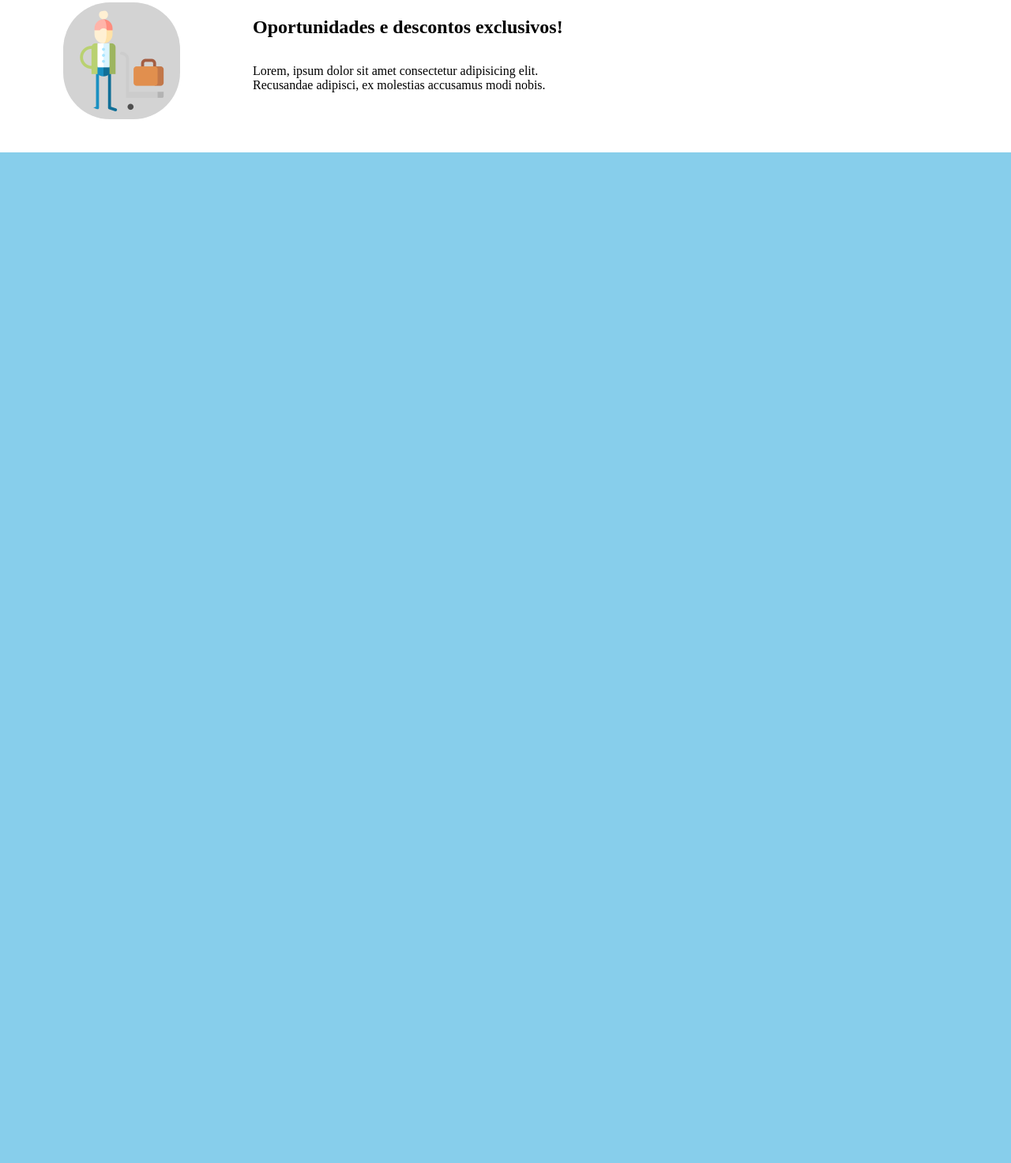
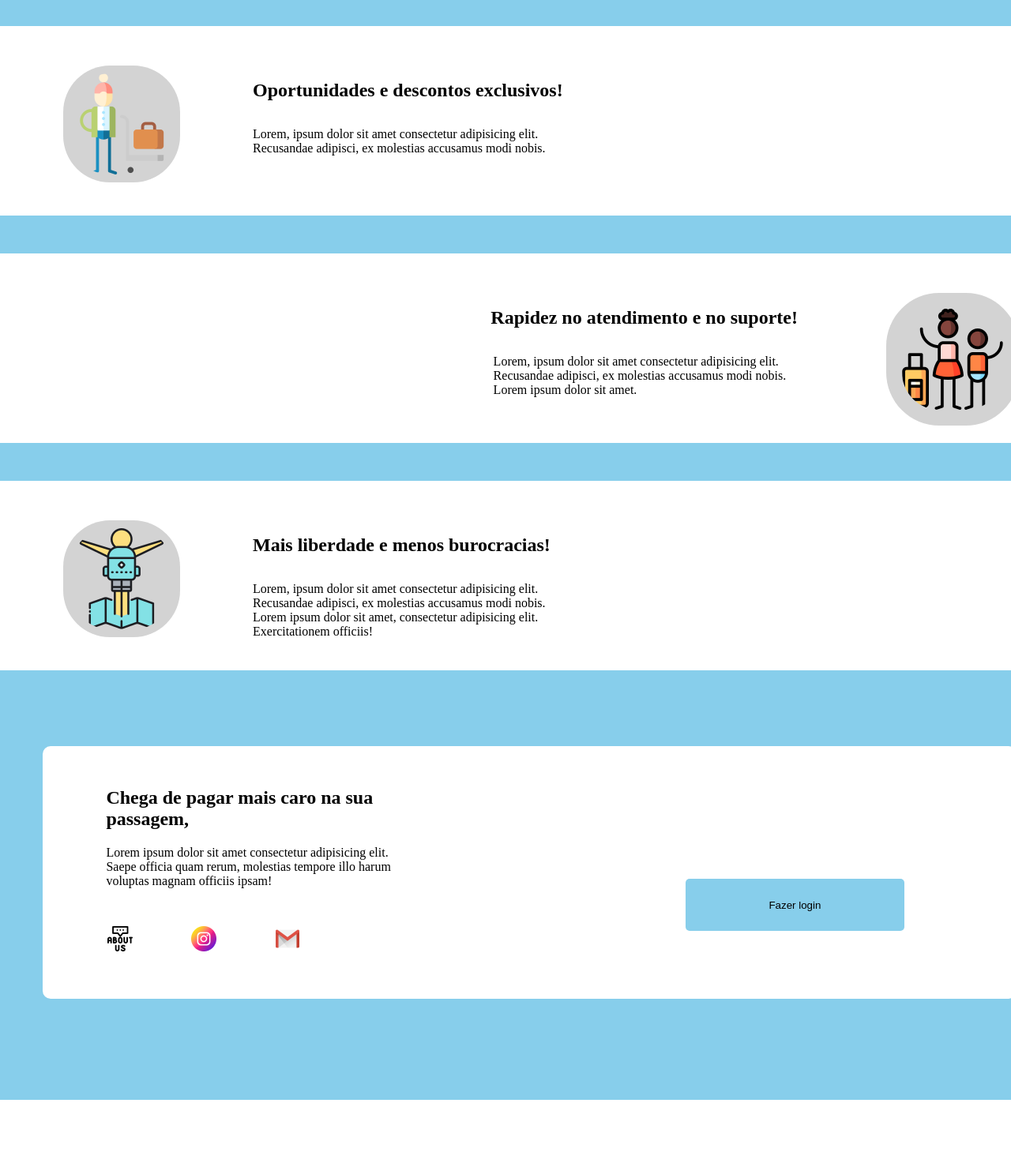
Before and after one commit to Vitor104/landingPage, a plain HTML site: page index.html in a window 1280 px wide. Shown: the part 452-1925 px from the top of the page at 79% size. Before the commit the page ends 805 px from the top, so only its background shows below. Drawn offline with Linux system fonts and the light colour scheme.

Commit message:
quase finalizado
resta modificar o modo noturno, responsividade e as fontes

```diff
--- a/css/style.css
+++ b/css/style.css
@@ -180,7 +180,7 @@ header > p
 main
 {
     position: relative;
-    top: 5em;
+    top: 10em;
     color: black;
     width: 100;
     background-color: white;
@@ -189,7 +189,7 @@ main
 main > h2
 {
     position: absolute;
-    bottom: 10.5em;
+    bottom: 12em;
     left: 23em;
     color: white;
 }
@@ -228,3 +228,156 @@ main > .primeira-parte > article > .texto > p
     position: absolute;
     top: 7em;
 }
+main > .primeira-parte > #segunda-imagem
+{
+    position: relative;
+    background-color: white;
+    top: 18em;
+    height: 15em;
+    width: 100%;
+}
+main > .primeira-parte > #segunda-imagem > #img-viajandodois
+{
+    height: 128px;
+    width: 128px;
+    position: absolute;
+    top: 3.1em;
+    right: 5em;
+    background-color: lightgray;
+    padding: 20px;
+    border-radius: 40%;
+}
+main > .primeira-parte > #segunda-imagem > .texto-dois > p
+{
+    position: absolute;
+    top: 7em;
+    right: 20.9em;
+    width: 30%;
+}
+main > .primeira-parte > #segunda-imagem > .texto-dois > #oportunidade-dois
+{
+    position: absolute;
+    top: 2em;
+    right: 15em;
+}
+
+main > .primeira-parte > #terceira-imagem
+{
+    position: relative;
+    background-color: white;
+    top: 21em;
+    height: 15em;
+    width: 100%;
+}
+
+main > .primeira-parte > article > #img-viajandotres
+{
+    height: 128px;
+    width: 128px;
+    position: absolute;
+    top: 3.1em;
+    left: 5em;
+    background-color: lightgray;
+    padding: 10px;
+    border-radius: 40%;
+}
+main > .primeira-parte > article > .texto-tres
+{
+    position: relative;
+    left: 20em;
+    width: 30%;
+}
+
+main > .primeira-parte > article > .texto-tres > #oportunidade-tres
+{
+    position: absolute;
+    top: 2em;
+}
+
+main > .primeira-parte > article > .texto-tres > p
+{
+    position: absolute;
+    top: 7em;
+}
+
+
+main > .segunda-parte
+{
+    height: 20em;
+    width: 90%;
+    position: absolute;
+    top: 57em;
+    left: 3.4em;
+    background-color: white;
+    border-radius: 10px;
+}
+main > .segunda-parte > #chamada
+{
+    width: 35%;
+    position: relative;
+    top: 2em;
+    left: 5em;
+}
+main > .segunda-parte > #chamada > p
+{
+    width: 85%;
+}
+main > .segunda-parte > #chamada > ul
+{
+    display: flex;
+    list-style-type: none;
+    justify-content: space-evenly;
+    position: relative;
+    top: 2em;
+    right: 7em;
+}
+main > .segunda-parte > #chamada > .contacts
+{
+    position: absolute;
+}
+main > .segunda-parte > #chamada > ul > #gmail > img
+{
+    height: 2em;
+    cursor: pointer;
+}
+main > .segunda-parte > #chamada > ul > #about > img
+{
+    height: 2em;
+    cursor: pointer;
+}
+main > .segunda-parte > #chamada > ul > #insta > img
+{
+    cursor: pointer;
+}
+main > .segunda-parte > .login
+{
+    width: 45%;
+    position: relative;
+    left: 5em;
+    bottom: 3em;
+}
+main > .segunda-parte > .login > button
+{
+    position: absolute;
+    left: 55em;
+    width: 50%;
+    height: 5em;
+    background-color: skyblue;
+    border: none;
+    cursor: pointer;
+    border-radius: 5px;
+    transition: 1s;
+}
+main > .segunda-parte > .login > button:hover
+{
+    background: transparent;
+}
+
+main > footer
+{
+    height: 5em;
+    width: 100%;
+    background-color: white;
+    position: absolute;
+    top: 85em;
+}
--- a/index.html
+++ b/index.html
@@ -49,9 +49,42 @@
             <h2 id="oportunidade">Oportunidades e descontos exclusivos!</h2>
             <p>Lorem, ipsum dolor sit amet consectetur adipisicing elit. Recusandae adipisci, ex molestias accusamus modi nobis.</p>
             </div>
+        </article>
 
+        <article id="segunda-imagem">
+            <img src="img/viajandodois.png" alt="" id="img-viajandodois">
+            <div class="texto-dois">
+            <h2 id="oportunidade-dois">Rapidez no atendimento e no suporte!</h2>
+            <p>Lorem, ipsum dolor sit amet consectetur adipisicing elit. Recusandae adipisci, ex molestias accusamus modi nobis. Lorem ipsum dolor sit amet.</p>
+            </div>
+        </article>
+
+        <article id="terceira-imagem">
+            <img src="img/viajandotres.png" alt="" id="img-viajandotres">
+            <div class="texto-tres">
+            <h2 id="oportunidade-tres">Mais liberdade e menos burocracias!</h2>
+            <p>Lorem, ipsum dolor sit amet consectetur adipisicing elit. Recusandae adipisci, ex molestias accusamus modi nobis. Lorem ipsum dolor sit amet, consectetur adipisicing elit. Exercitationem officiis!</p>
+            </div>
         </article>
     </section>
+
+    <section class="segunda-parte">
+        <article id="chamada">
+            <h2>Chega de pagar mais caro na sua passagem, </h2>
+            <p>Lorem ipsum dolor sit amet consectetur adipisicing elit. Saepe officia quam rerum, molestias tempore illo harum voluptas magnam officiis ipsam!</p>
+
+            <ul>
+                <li class="contacts" id="about"><img src="img/sobre-nos.png" alt=""></li>
+                <li class="contacts" id="insta"><img src="img/instagram.png" alt=""></li>
+                <li class="contacts" id="gmail"><img src="img/gmail.png" alt=""></li>
+            </ul>
+        </article>
+        <article class="login">
+            <button>Fazer login</button>
+        </article>
+    </section>
+
+    <footer></footer>
 </main>
 
 
```
Also changed, not shown: img/gmail.png (added), img/instagram.png (added), img/sobre-nos.png (added), img/viajandodois.png (added), img/viajandotres.png (added).
